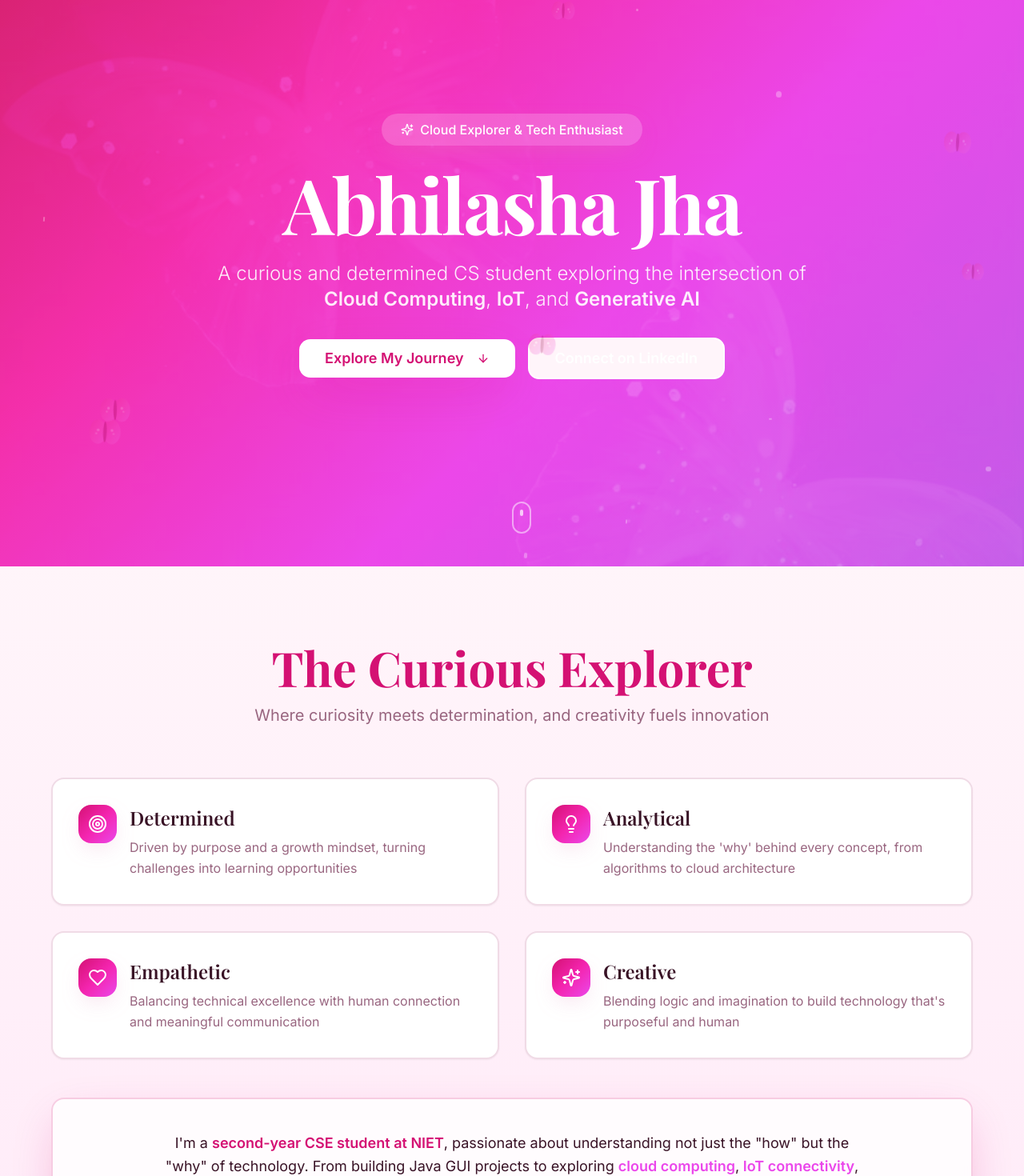
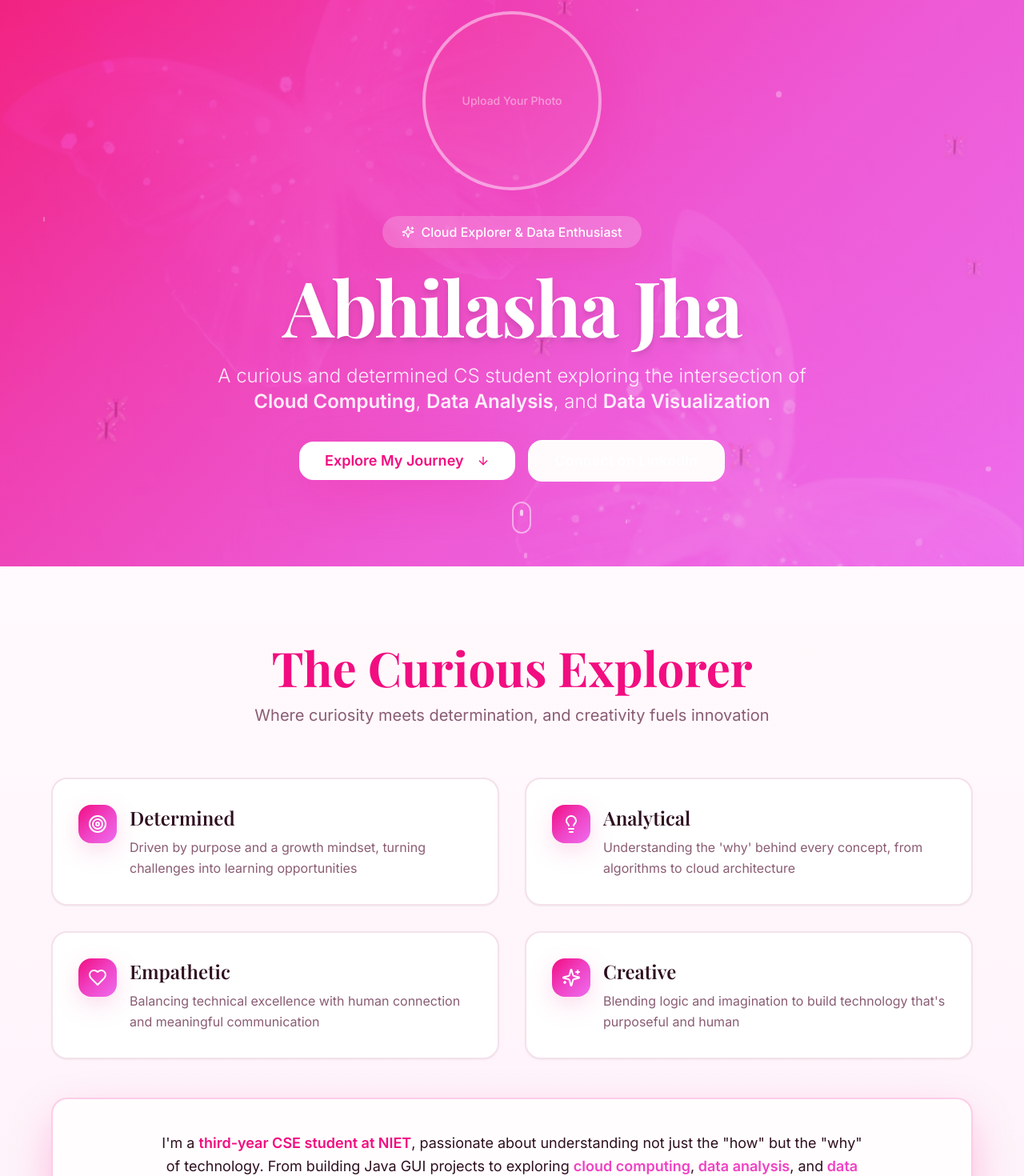
Before and after one commit to abhilashajha4/curious-cloud-canvas, a React (Vite) app: page / in a window 1280 px wide. Shown: the part 92-1562 px from the top of the page at 80% size. Built offline with nearby package versions, Linux system fonts and the light colour scheme; the HTML template or start-up script is replaced by a standard one.

Commit message:
Refactor: Update website content and styling

```diff
--- a/src/components/About.tsx
+++ b/src/components/About.tsx
@@ -63,13 +63,12 @@ export const About = () => {
 
         <Card className="p-10 bg-white/80 backdrop-blur-sm border-2 border-primary/20 shadow-elegant">
           <p className="text-lg text-foreground leading-relaxed text-center max-w-4xl mx-auto">
-            I'm a <span className="font-semibold text-primary">second-year CSE student at NIET</span>,
+            I'm a <span className="font-semibold text-primary">third-year CSE student at NIET</span>,
             passionate about understanding not just the "how" but the "why" of technology.
             From building Java GUI projects to exploring <span className="font-semibold text-accent">cloud computing</span>,
-            <span className="font-semibold text-accent"> IoT connectivity</span>, and
-            <span className="font-semibold text-accent"> generative AI</span> — I'm constantly evolving.
-            As a <span className="font-semibold">GDG Class Ambassador</span> and active community member,
-            I believe in growing through meaningful connections and shared learning experiences.
+            <span className="font-semibold text-accent"> data analysis</span>, and
+            <span className="font-semibold text-accent"> data visualization</span> — I'm constantly evolving.
+            As an active community member, I believe in growing through meaningful connections and shared learning experiences.
           </p>
         </Card>
       </div>
--- a/src/components/FloatingButterflies.tsx
+++ b/src/components/FloatingButterflies.tsx
@@ -13,14 +13,14 @@ export const FloatingButterflies = () => {
   const [butterflies, setButterflies] = useState<Butterfly[]>([]);
 
   useEffect(() => {
-    // Create 6 butterflies with random positions
-    const newButterflies = Array.from({ length: 6 }, (_, i) => ({
+    // Create 8 butterflies with random positions
+    const newButterflies = Array.from({ length: 8 }, (_, i) => ({
       id: i,
       x: Math.random() * 100,
       y: Math.random() * 100,
       delay: Math.random() * 5,
-      duration: 15 + Math.random() * 10,
-      size: 30 + Math.random() * 20,
+      duration: 12 + Math.random() * 8,
+      size: 35 + Math.random() * 25,
     }));
     setButterflies(newButterflies);
   }, []);
@@ -41,47 +41,92 @@ export const FloatingButterflies = () => {
           <svg
             width={butterfly.size}
             height={butterfly.size}
-            viewBox="0 0 100 100"
+            viewBox="0 0 120 100"
             fill="none"
             xmlns="http://www.w3.org/2000/svg"
+            className="drop-shadow-lg"
           >
-            {/* Left wing */}
-            <ellipse
-              cx="30"
-              cy="50"
-              rx="25"
-              ry="35"
-              fill="url(#gradient1)"
-              opacity="0.8"
+            {/* Left upper wing */}
+            <path
+              d="M 45 50 Q 20 30 15 15 Q 10 5 20 8 Q 35 12 45 35 Z"
+              fill={`url(#gradient1-${butterfly.id})`}
+              opacity="0.9"
             />
-            {/* Right wing */}
-            <ellipse
-              cx="70"
-              cy="50"
-              rx="25"
-              ry="35"
-              fill="url(#gradient1)"
-              opacity="0.8"
+            {/* Left lower wing */}
+            <path
+              d="M 45 50 Q 25 60 20 75 Q 18 85 28 80 Q 40 72 45 55 Z"
+              fill={`url(#gradient2-${butterfly.id})`}
+              opacity="0.85"
+            />
+            {/* Right upper wing */}
+            <path
+              d="M 55 50 Q 80 30 85 15 Q 90 5 80 8 Q 65 12 55 35 Z"
+              fill={`url(#gradient1-${butterfly.id})`}
+              opacity="0.9"
+            />
+            {/* Right lower wing */}
+            <path
+              d="M 55 50 Q 75 60 80 75 Q 82 85 72 80 Q 60 72 55 55 Z"
+              fill={`url(#gradient2-${butterfly.id})`}
+              opacity="0.85"
             />
             {/* Body */}
             <ellipse
               cx="50"
               cy="50"
-              rx="5"
-              ry="30"
-              fill="hsl(330 85% 35%)"
+              rx="4"
+              ry="25"
+              fill="hsl(330 85% 25%)"
             />
-            {/* Spots on wings */}
-            <circle cx="30" cy="45" r="4" fill="white" opacity="0.6" />
-            <circle cx="70" cy="45" r="4" fill="white" opacity="0.6" />
-            <circle cx="25" cy="55" r="3" fill="white" opacity="0.5" />
-            <circle cx="75" cy="55" r="3" fill="white" opacity="0.5" />
+            {/* Head */}
+            <circle cx="50" cy="30" r="5" fill="hsl(330 85% 30%)" />
+            {/* Antennae */}
+            <path
+              d="M 48 28 Q 45 20 42 15"
+              stroke="hsl(330 85% 30%)"
+              strokeWidth="1.5"
+              fill="none"
+            />
+            <path
+              d="M 52 28 Q 55 20 58 15"
+              stroke="hsl(330 85% 30%)"
+              strokeWidth="1.5"
+              fill="none"
+            />
+            {/* Wing details - spots and patterns */}
+            <circle cx="30" cy="30" r="3" fill="white" opacity="0.7" />
+            <circle cx="70" cy="30" r="3" fill="white" opacity="0.7" />
+            <circle cx="25" cy="45" r="2.5" fill="white" opacity="0.6" />
+            <circle cx="75" cy="45" r="2.5" fill="white" opacity="0.6" />
+            <circle cx="32" cy="65" r="2" fill="white" opacity="0.5" />
+            <circle cx="68" cy="65" r="2" fill="white" opacity="0.5" />
+
+            {/* Elegant wing patterns */}
+            <path
+              d="M 25 25 Q 28 28 25 32"
+              stroke="white"
+              strokeWidth="1"
+              fill="none"
+              opacity="0.4"
+            />
+            <path
+              d="M 75 25 Q 72 28 75 32"
+              stroke="white"
+              strokeWidth="1"
+              fill="none"
+              opacity="0.4"
+            />
 
             <defs>
-              <linearGradient id="gradient1" x1="0%" y1="0%" x2="100%" y2="100%">
-                <stop offset="0%" stopColor="hsl(330 85% 55%)" />
-                <stop offset="50%" stopColor="hsl(320 90% 65%)" />
-                <stop offset="100%" stopColor="hsl(300 80% 70%)" />
+              <linearGradient id={`gradient1-${butterfly.id}`} x1="0%" y1="0%" x2="100%" y2="100%">
+                <stop offset="0%" stopColor="hsl(330 90% 60%)" />
+                <stop offset="50%" stopColor="hsl(320 85% 68%)" />
+                <stop offset="100%" stopColor="hsl(310 80% 75%)" />
+              </linearGradient>
+              <linearGradient id={`gradient2-${butterfly.id}`} x1="0%" y1="100%" x2="100%" y2="0%">
+                <stop offset="0%" stopColor="hsl(340 85% 65%)" />
+                <stop offset="50%" stopColor="hsl(325 80% 72%)" />
+                <stop offset="100%" stopColor="hsl(315 75% 78%)" />
               </linearGradient>
             </defs>
           </svg>
--- a/src/components/Hero.tsx
+++ b/src/components/Hero.tsx
@@ -39,20 +39,31 @@ export const Hero = () => {
       {/* Content */}
       <div className="relative z-10 text-center px-6 max-w-5xl mx-auto">
         <div className="animate-fade-in-up">
+          {/* Profile Photo Circle */}
+          <div className="mb-8 flex justify-center">
+            <div className="relative w-48 h-48 md:w-56 md:h-56 rounded-full overflow-hidden border-4 border-white/40 shadow-glow backdrop-blur-sm bg-white/10 group hover:scale-105 transition-smooth">
+              <div className="absolute inset-0 flex items-center justify-center text-white/70 text-sm font-medium">
+                Upload Your Photo
+              </div>
+              {/* Placeholder gradient - user can replace this */}
+              <div className="absolute inset-0 bg-gradient-to-br from-primary/30 to-accent/30" />
+            </div>
+          </div>
+
           <div className="inline-flex items-center gap-2 bg-white/20 backdrop-blur-sm px-6 py-2 rounded-full mb-6 shadow-soft">
             <Sparkles className="w-4 h-4 text-white" />
-            <span className="text-white font-medium">Cloud Explorer & Tech Enthusiast</span>
+            <span className="text-white font-medium">Cloud Explorer & Data Enthusiast</span>
           </div>
 
-          <h1 className="text-6xl md:text-8xl font-heading font-bold text-white mb-6 tracking-tight">
+          <h1 className="text-6xl md:text-8xl font-heading font-bold text-white mb-6 tracking-tight drop-shadow-lg">
             Abhilasha Jha
           </h1>
 
           <p className="text-xl md:text-2xl text-white/90 mb-8 max-w-3xl mx-auto leading-relaxed font-light">
             A curious and determined CS student exploring the intersection of{" "}
             <span className="font-semibold">Cloud Computing</span>,{" "}
-            <span className="font-semibold">IoT</span>, and{" "}
-            <span className="font-semibold">Generative AI</span>
+            <span className="font-semibold">Data Analysis</span>, and{" "}
+            <span className="font-semibold">Data Visualization</span>
           </p>
 
           <div className="flex flex-col sm:flex-row gap-4 justify-center items-center">
--- a/src/components/Projects.tsx
+++ b/src/components/Projects.tsx
@@ -12,10 +12,10 @@ export const Projects = () => {
       category: "Development"
     },
     {
-      title: "Arduino IoT Experiments",
-      description: "Explored IoT connectivity and architecture layers through hands-on Arduino projects, understanding the intersection of software and hardware.",
-      tech: ["Arduino", "IoT", "C++", "Hardware"],
-      category: "Hardware"
+      title: "Data Analysis Projects",
+      description: "Working with data visualization and analysis tools to transform raw data into meaningful insights using Python and modern analytics libraries.",
+      tech: ["Python", "Pandas", "Data Visualization", "Analytics"],
+      category: "Data Science"
     },
     {
       title: "Data Structures & Algorithms",
@@ -24,8 +24,8 @@ export const Projects = () => {
       category: "Algorithms"
     },
     {
-      title: "Iotron Event Support",
-      description: "Handled LinkedIn promotions and event coordination for Signode Group's Iotron event, showcasing organizational and communication skills.",
+      title: "Tech Event Coordination",
+      description: "Handled LinkedIn promotions and event coordination for college tech events, showcasing organizational and communication skills.",
       tech: ["Event Management", "Social Media", "Communication"],
       category: "Leadership"
     }
@@ -33,16 +33,16 @@ export const Projects = () => {
 
   const achievements = [
     {
-      title: "GDG Class Ambassador",
-      description: "CS Branch Representative for Google Developer Group"
-    },
-    {
       title: "DevFest Noida 2024",
       description: "Active participant in the developer community event"
     },
     {
-      title: "Signode Group Member",
+      title: "Tech Community Leader",
       description: "Contributing to college tech community initiatives"
+    },
+    {
+      title: "Consistent Problem Solver",
+      description: "Regular practice in data structures and algorithms"
     }
   ];
 
--- a/src/components/Skills.tsx
+++ b/src/components/Skills.tsx
@@ -1,6 +1,6 @@
 import { Card } from "@/components/ui/card";
 import { Badge } from "@/components/ui/badge";
-import { Code, Database, Cloud, Cpu, Users, Wifi } from "lucide-react";
+import { Code, Database, Cloud, Cpu, Users } from "lucide-react";
 
 export const Skills = () => {
   const skillCategories = [
@@ -24,20 +24,14 @@ export const Skills = () => {
     },
     {
       icon: Cpu,
-      category: "IoT & Hardware",
-      skills: ["Arduino", "IoT Architecture", "Edge Computing", "Hardware Integration"],
+      category: "Data Analysis & Visualization",
+      skills: ["Data Analysis", "Data Modelling", "Visualization Tools", "Python Analytics", "Pandas"],
       color: "hsl(280 75% 65%)"
-    },
-    {
-      icon: Wifi,
-      category: "AI & Emerging Tech",
-      skills: ["Generative AI", "Machine Learning Basics", "AI Integration"],
-      color: "hsl(270 70% 70%)"
     },
     {
       icon: Users,
       category: "Leadership & Community",
-      skills: ["GDG Ambassador", "Event Management", "LinkedIn Promotion", "Community Building"],
+      skills: ["Event Management", "LinkedIn Promotion", "Community Building", "Team Collaboration"],
       color: "hsl(340 80% 50%)"
     }
   ];
--- a/src/components/TechJourney.tsx
+++ b/src/components/TechJourney.tsx
@@ -22,19 +22,19 @@ export const TechJourney = () => {
     },
     {
       icon: Cloud,
-      phase: "Cloud & IoT",
+      phase: "Cloud Computing",
       year: "Exploring",
       color: "hsl(300 80% 60%)",
-      skills: ["Cloud Computing", "IoT Architecture", "Arduino", "Edge Computing"],
-      description: "Bridging software and hardware to understand connected systems"
+      skills: ["Cloud Computing", "AWS Basics", "Cloud Architecture", "System Design"],
+      description: "Understanding scalable cloud infrastructure and distributed systems"
     },
     {
       icon: Brain,
-      phase: "AI & Innovation",
-      year: "Learning",
+      phase: "Data Science",
+      year: "Current Focus",
       color: "hsl(280 75% 65%)",
-      skills: ["Generative AI", "ML Basics", "AI Integration"],
-      description: "Exploring how AI shapes tomorrow's technology landscape"
+      skills: ["Data Analysis", "Data Modelling", "Visualization Tools", "Python Analytics"],
+      description: "Transforming data into insights through analysis and visualization"
     },
     {
       icon: Rocket,
--- a/src/index.css
+++ b/src/index.css
@@ -8,46 +8,46 @@ All colors MUST be HSL.
 
 @layer base {
   :root {
-    --background: 330 100% 98%;
-    --foreground: 330 50% 15%;
+    --background: 330 100% 99%;
+    --foreground: 330 50% 12%;
 
     --card: 0 0% 100%;
-    --card-foreground: 330 50% 15%;
+    --card-foreground: 330 50% 12%;
 
     --popover: 0 0% 100%;
-    --popover-foreground: 330 50% 15%;
+    --popover-foreground: 330 50% 12%;
 
-    --primary: 330 85% 45%;
+    --primary: 330 90% 50%;
     --primary-foreground: 0 0% 100%;
 
-    --secondary: 330 100% 95%;
-    --secondary-foreground: 330 85% 35%;
+    --secondary: 320 80% 96%;
+    --secondary-foreground: 330 90% 40%;
 
-    --muted: 330 60% 96%;
-    --muted-foreground: 330 20% 50%;
+    --muted: 330 50% 97%;
+    --muted-foreground: 330 20% 45%;
 
-    --accent: 300 80% 60%;
+    --accent: 315 85% 60%;
     --accent-foreground: 0 0% 100%;
 
     --destructive: 0 84.2% 60.2%;
     --destructive-foreground: 0 0% 100%;
 
-    --border: 330 40% 90%;
+    --border: 330 45% 92%;
     --input: 330 40% 90%;
-    --ring: 330 85% 45%;
+    --ring: 330 90% 50%;
 
-    --radius: 1rem;
+    --radius: 1.25rem;
 
-    --gradient-primary: linear-gradient(135deg, hsl(330 85% 45%) 0%, hsl(320 90% 55%) 50%, hsl(300 80% 60%) 100%);
-    --gradient-soft: linear-gradient(180deg, hsl(330 100% 98%) 0%, hsl(320 100% 96%) 100%);
-    --gradient-hero: linear-gradient(135deg, hsl(330 85% 45%) 0%, hsl(320 90% 55%) 30%, hsl(300 80% 60%) 60%, hsl(280 75% 65%) 100%);
+    --gradient-primary: linear-gradient(135deg, hsl(330 90% 50%) 0%, hsl(315 85% 60%) 50%, hsl(300 80% 68%) 100%);
+    --gradient-soft: linear-gradient(180deg, hsl(330 100% 99%) 0%, hsl(320 85% 97%) 100%);
+    --gradient-hero: linear-gradient(135deg, hsl(330 90% 50%) 0%, hsl(320 85% 58%) 30%, hsl(310 80% 65%) 60%, hsl(300 75% 70%) 100%);
 
-    --shadow-elegant: 0 20px 60px -15px hsl(330 85% 45% / 0.3);
-    --shadow-soft: 0 10px 30px -10px hsl(330 60% 70% / 0.4);
-    --shadow-glow: 0 0 50px hsl(320 90% 55% / 0.5);
+    --shadow-elegant: 0 20px 60px -12px hsl(330 90% 50% / 0.35);
+    --shadow-soft: 0 10px 35px -8px hsl(330 80% 60% / 0.4);
+    --shadow-glow: 0 0 60px hsl(320 85% 58% / 0.6);
 
-    --transition-smooth: all 0.4s cubic-bezier(0.4, 0, 0.2, 1);
-    --transition-bounce: all 0.6s cubic-bezier(0.68, -0.55, 0.265, 1.55);
+    --transition-smooth: all 0.5s cubic-bezier(0.4, 0, 0.2, 1);
+    --transition-bounce: all 0.7s cubic-bezier(0.68, -0.55, 0.265, 1.55);
 
     --sidebar-background: 0 0% 98%;
 
@@ -124,6 +124,12 @@ All colors MUST be HSL.
     background: var(--gradient-soft);
   }
 
+  .glass-effect {
+    background: rgba(255, 255, 255, 0.75);
+    backdrop-filter: blur(16px) saturate(180%);
+    border: 1px solid rgba(255, 255, 255, 0.4);
+  }
+
   .shadow-elegant {
     box-shadow: var(--shadow-elegant);
   }
@@ -134,6 +140,10 @@ All colors MUST be HSL.
 
   .shadow-glow {
     box-shadow: var(--shadow-glow);
+  }
+
+  .drop-shadow-elegant {
+    filter: drop-shadow(0 8px 20px hsl(330 90% 50% / 0.4));
   }
 
   .transition-smooth {
```
